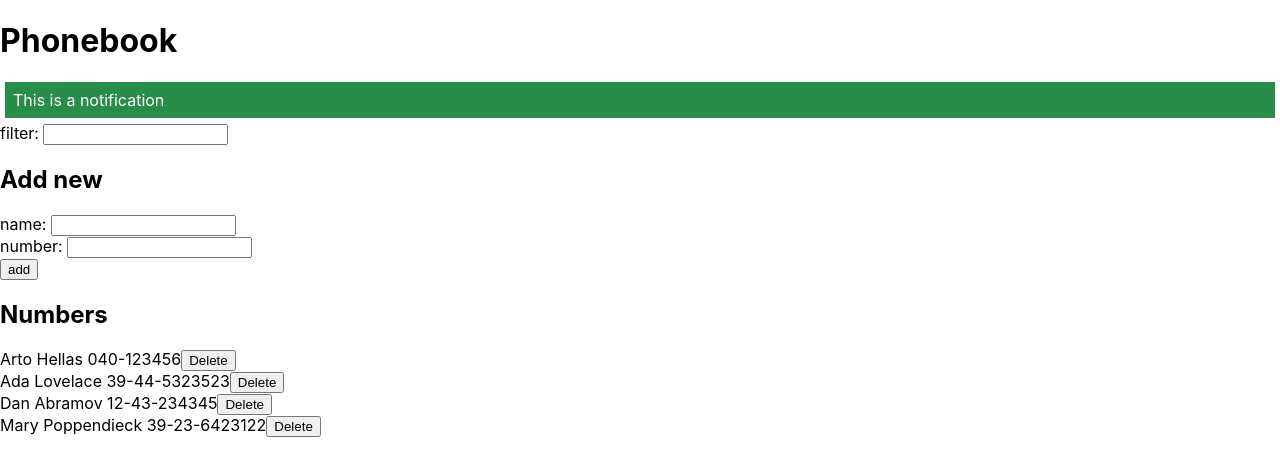
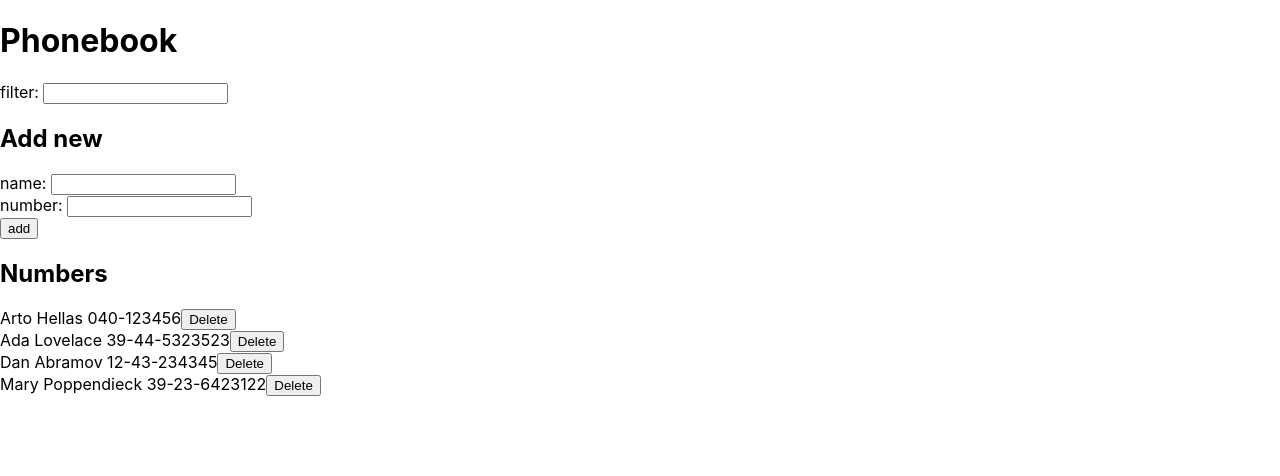
Before and after one commit to spezzers/fullstackopen2020, a React (Create React App) app in the folder part2/phonebook/: page / in a window 1280 px wide. Shown: the top 476 px of the page. Built offline with nearby package versions, Linux system fonts and the light colour scheme; data requests are answered from the project's data file.

Commit message:
removed initial message state for 2.19

```diff
--- a/part2/phonebook/src/App.jsx
+++ b/part2/phonebook/src/App.jsx
@@ -11,7 +11,7 @@ const App = () => {
 	const [newName, setNewName] = useState('')
 	const [newNumber, setNewNumber] = useState('')
 	const [filter, setFilter] = useState('')
-	const [message, setMessage] = useState({type: 'success', content:'This is a notification'})
+	const [message, setMessage] = useState({type: '', content:''})
 
 	useEffect(() => {
 		contactService.getAll().then(initial => {
```
